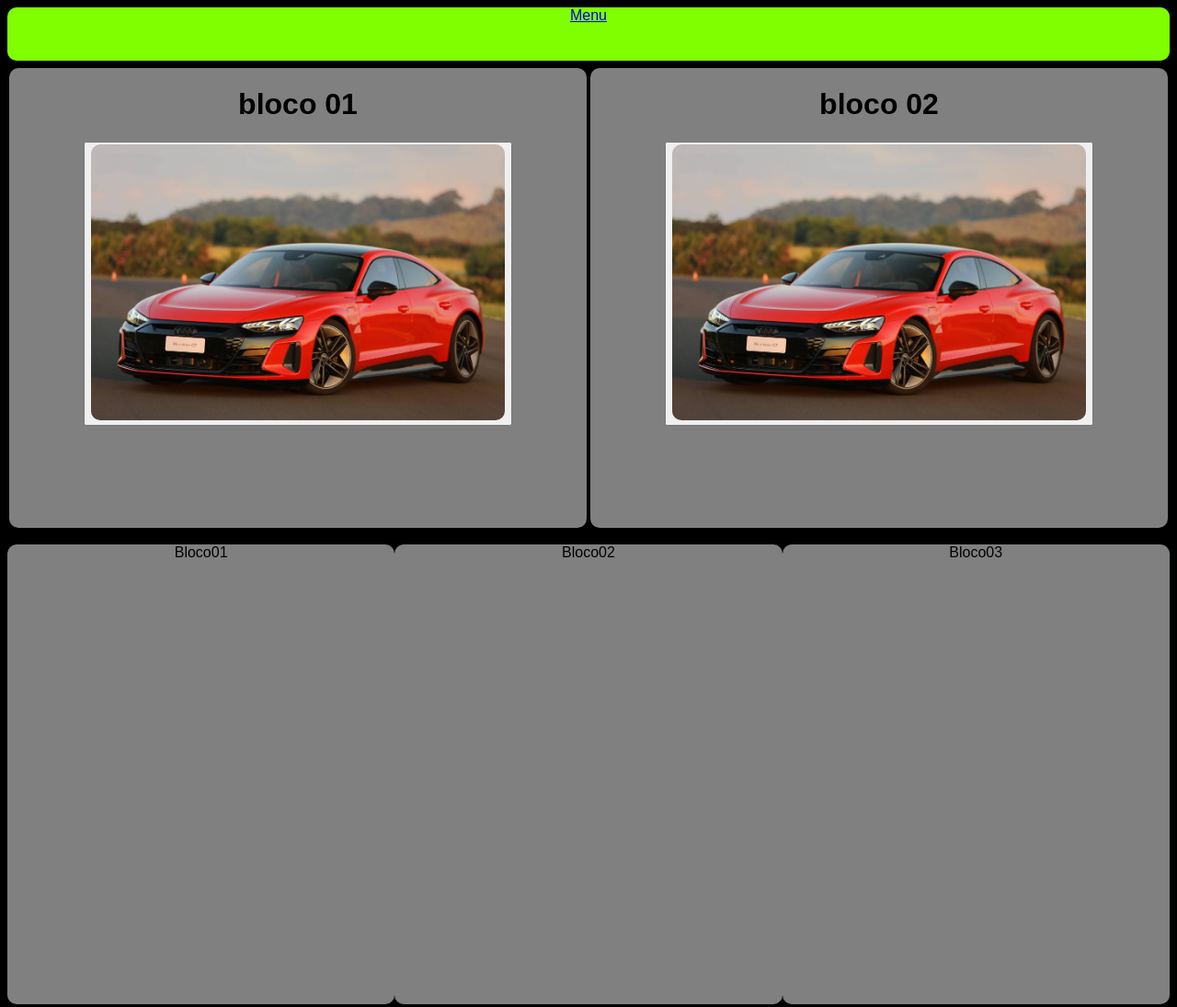
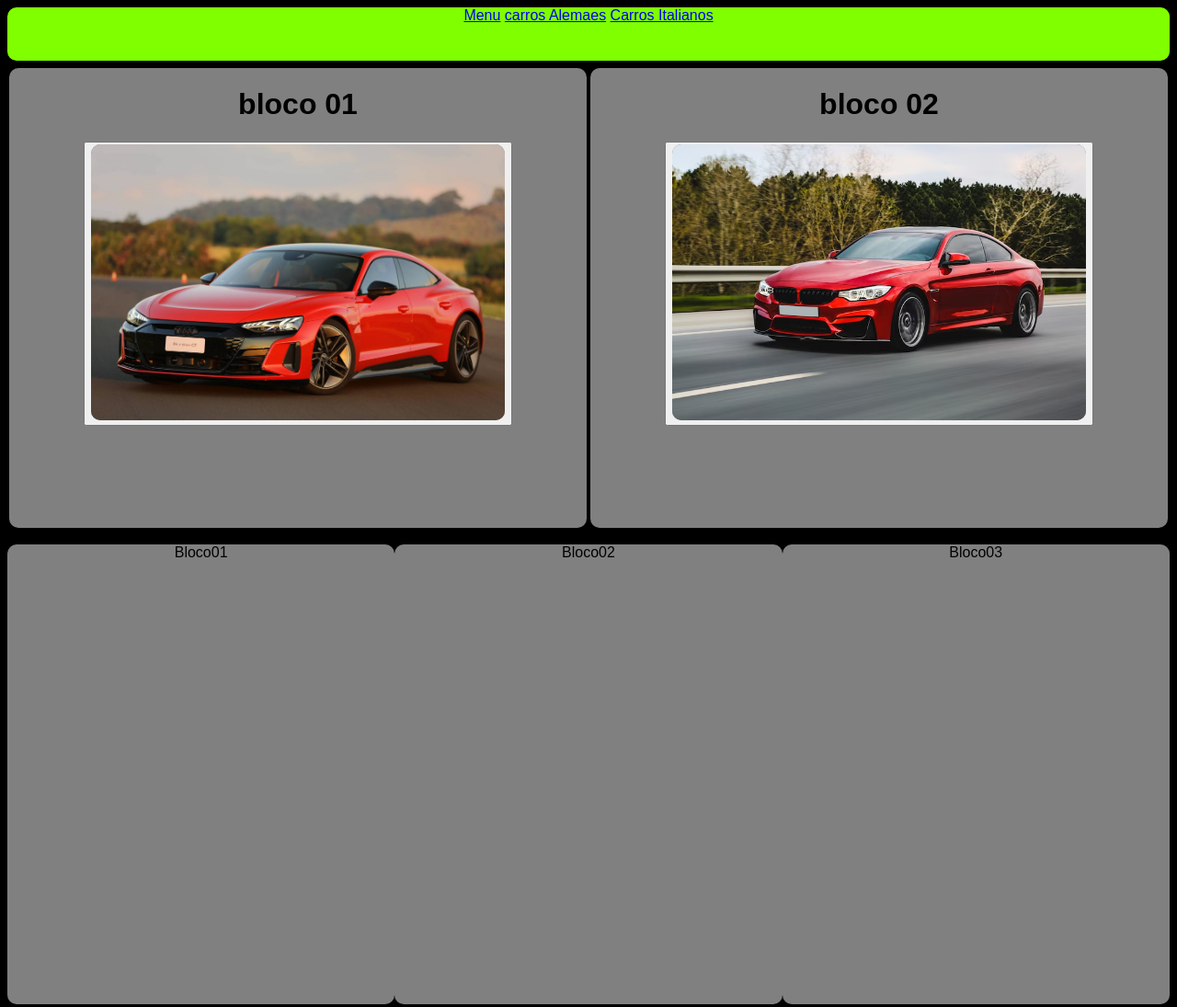
Before and after one commit to PedroahCarvalho/meus_codigos, a plain HTML site: page Desenvolvimento_web/08-05-2023/index-exercios.html in a window 1280 px wide. Shown: the whole page at 92% size. Drawn offline with Linux system fonts and the light colour scheme.

Commit message:
alteração

```diff
--- a/Desenvolvimento_web/08-05-2023/index-exercios.html
+++ b/Desenvolvimento_web/08-05-2023/index-exercios.html
@@ -19,6 +19,8 @@ entregar no portal
     <body>
         <header>
             <a href="menu">Menu</a>
+            <a href="car_german.html">carros Alemaes</a>
+            <a href="car_italian.html">Carros Italianos</a>
         </header>
         <main>
             <div class="bloco_superior">
@@ -32,9 +34,11 @@ entregar no portal
                 </div>
                 <div class="bloco01">
                         <h1>bloco 02</h1>
-                    <button href="audi.html">
-                        <img src="imagens/RS e-tron GT 2.png">
+                        <a href="audi.html">
+                            <button>
+                                <img src="imagens/bmw.png">
                             </button>
+                        </a>
                 </div>
             </div>
             <div class="bloco_inferior">
@@ -47,5 +51,4 @@ entregar no portal
             <p>Desenvovido por Pedro A H Carvalho</p>
         </footer>
     </body>
-</body>
 </html>
--- a/Desenvolvimento_web/08-05-2023/style.css
+++ b/Desenvolvimento_web/08-05-2023/style.css
@@ -15,7 +15,7 @@ header{
     display: flex;
 }
 .bloco01 {
-    width: 50%;
+    width: 75%;
     height: 500px;
     display: inline-block;
     background-color: grey;
@@ -32,6 +32,7 @@ header{
     height: 300px;
     border-radius: 10px;
     border: none;
+    background-color: gray;
 }
 .bloco02 {
     width: 50%;
```
Lines whose indentation alone changed are shown as unchanged.
